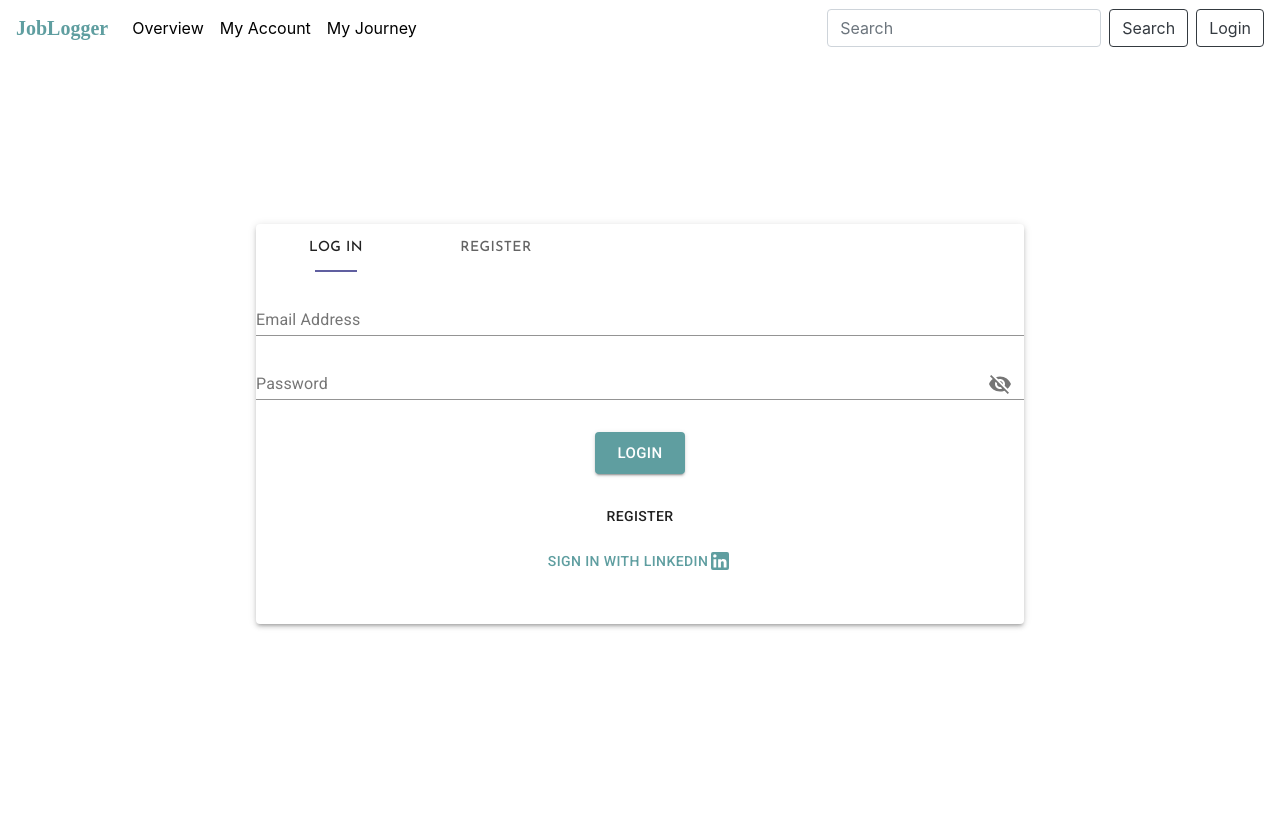
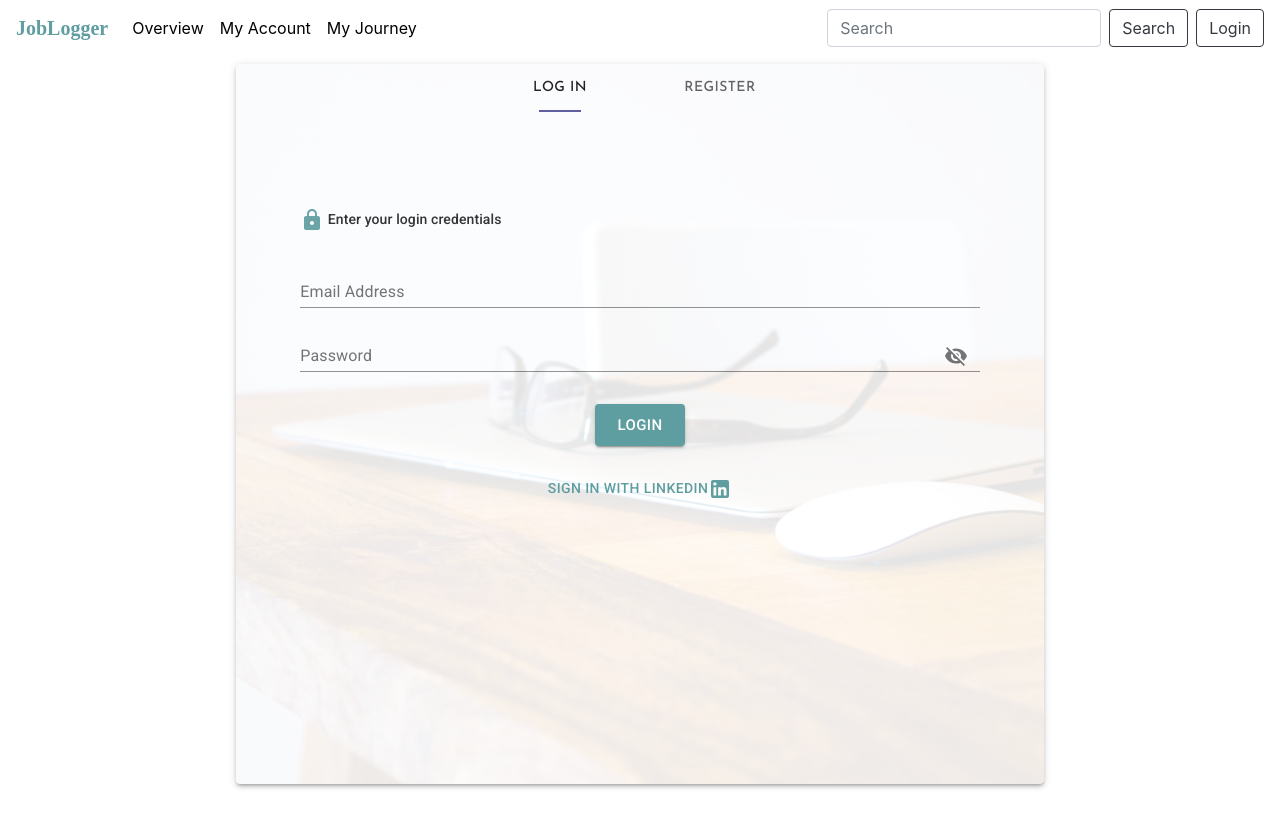
Before and after one commit to nuleeannajeon/JobLogger, a React (Create React App) app in the folder client/: page /entry in a window 1280 px wide. Shown: the top 828 px of the page. Before the commit the page ends 800 px from the top, so only its background shows below. Built offline with nearby package versions, Linux system fonts and the light colour scheme; a web font is replaced by a local one.

Commit message:
Made single user entry page, added background image with after element

```diff
--- a/client/src/components/LoginBox/index.js
+++ b/client/src/components/LoginBox/index.js
@@ -17,6 +17,7 @@ import Typography from '@material-ui/core/Typography';
 import processServerReturn from '../../utils/processServerReturn';
 import ResponsiveSubmit from '../ResponsiveSubmit';
 import { makeStyles } from '@material-ui/core/styles';
+import LockIcon from '@material-ui/icons/Lock';
 
 const useStyles = makeStyles((theme) => ({
     loginButton: {
@@ -34,6 +35,8 @@ const useStyles = makeStyles((theme) => ({
         '& > *': {
             marginTop: theme.spacing(2),
         },
+        height: '100%',
+        // outline: '1px solid red'
     },
     container: {
         display: 'flex',
@@ -50,6 +53,13 @@ const useStyles = makeStyles((theme) => ({
     spaceMe: { marginTop: 20 },
     input: {
         marginTop: theme.spacing(2),
+    },
+    mainContainer: {
+        height: '100%',
+        padding: '1em 2em',
+        // [theme.breakpoints.down('sm')]: {
+        //     padding: '1em 1em',
+        // },
     },
 }));
 
@@ -166,14 +176,11 @@ const LoginBox = () => {
         event.preventDefault();
     };
     return (
-        <div>
-            <Grid
-                container
-                direction="column"
-                justify="space-between"
-                alignItems="stretch"
-                className={classes.inputContainer}
-            >
+        <div className={classes.mainContainer}>
+            <Typography variant="subtitle2">
+                <LockIcon style={{ color: 'cadetblue' }} /> Enter your login credentials
+            </Typography>
+            <Grid container direction="column" justify="center" alignItems="stretch" className={classes.inputContainer}>
                 <FormControl>
                     <InputLabel htmlFor="email">Email Address</InputLabel>
                     <Input
@@ -221,9 +228,7 @@ const LoginBox = () => {
                         buttonClass={classes.loginButton}
                         submit={submitLogin}
                     />
-                    <Button className="spaceMe" onClick={() => history.push('/register')}>
-                        Register
-                    </Button>
+
                     <LinkedInOAuthButton className="spaceMe" loginComplete={oAuthloginComplete} />
                 </div>
             </Grid>
--- a/client/src/components/RegisterBox/index.js
+++ b/client/src/components/RegisterBox/index.js
@@ -367,7 +367,7 @@ const RegisterBox = (props) => {
                 ))}
             </Stepper>
             {activeStep === steps.length && (
-                <>
+                <div style={{padding:'0 2em'}}>
                     <Typography>You're ready to start logging those jobs!</Typography>
                     <div className={classes.finalButtonContainer}>
                         <Button onClick={handleReset} className={classes.button}>
@@ -383,7 +383,7 @@ const RegisterBox = (props) => {
                             name="Submit"
                         />
                     </div>
-                </>
+                </div>
             )}
         </div>
     );
--- /dev/null
+++ b/client/src/pages/UserEntry.css
@@ -0,0 +1,14 @@
+.bg::before {
+    content: ' ';
+    position: absolute;
+    background-image: url(/assets/craig-garner-YoadQb46v6k-unsplash.jpg);
+    background-size: cover;
+    background-position: center;
+    background-repeat: no-repeat;
+    opacity: 0.1;
+    top: 0px;
+    left: 0px;
+    right: 0px;
+    bottom: 0px;
+    /* outline: 10px solid red; */
+}
--- a/client/src/pages/Userentry.js
+++ b/client/src/pages/Userentry.js
@@ -6,10 +6,9 @@ import Tabs from '@material-ui/core/Tabs';
 import Tab from '@material-ui/core/Tab';
 import Typography from '@material-ui/core/Typography';
 import Paper from '@material-ui/core/Paper';
-
-import RegisterBox from '../components/RegisterBox'
-import LoginBox from '../components/LoginBox'
-
+import './UserEntry.css'
+import RegisterBox from '../components/RegisterBox';
+import LoginBox from '../components/LoginBox';
 
 const useStyles = makeStyles((theme) => ({
     tab: {
@@ -25,21 +24,49 @@ const useStyles = makeStyles((theme) => ({
         height: '90vh',
     },
     box: {
-        maxWidth: '80vw',
-        minWidth: '60vw',
-        minHeight: '50vh'
+        // maxWidth: '80vw',
+        // minWidth: '60vw',
+        width: '80ch',
+        height: '80ch',
+        position: 'relative',
+        // minHeight: '50vh',
+        padding: '0 2em',
+        // '&::before': {
+        //     content: ' ',
+        //     position: 'absolute',
+        //     backgroundColor: 'rgba(0, 0, 0, 0.25)',
+        //     top: '0px',
+        //     left: '0px',
+        //     right: '0px',
+        //     bottom: '0px',
+        //     // opacity: 0.5,
+        // },
+        [theme.breakpoints.down('sm')]: {
+            width: 'auto',
+            marginTop: '8em',
+            padding: '0',
+            width: '100%',
+            height: '60ch',
+        },
         //PUT IN MEDIA QUERY TO SERVE FULL WIDTH, USE FIXED SIZES
         //ADD BACKGROUND
+    },
+    tabContainer: {
+        paddingTop: '5em',
+        display: 'flex',
+        flexDirection: 'column',
+        alignItems: 'stretch',
+        // justifyContent: 'center',
+        // outline: '1px solid red',
+        height: '100%',
     },
 }));
 
 const TabItem = (props) => {
+    if (props.tab !== props.currentTab) return '';
 
-    if (props.tab !== props.currentTab) return ''
-
-    return <>{props.children}</>
-
-}
+    return <div>{props.children}</div>;
+};
 
 const CoolTabs = withStyles({
     indicator: {
@@ -65,8 +92,9 @@ const UserEntry = () => {
     return (
         <Container maxWidth="lg">
             <Grid className={classes.container} container direction="column" justify="center" alignItems="center">
-                <Paper elevation={3} className={classes.box}>
+                <Paper elevation={3} className={[classes.box, 'bg'].join(' ')}>
                     <CoolTabs
+                        centered
                         className={classes.tabs}
                         value={tab}
                         onChange={handleTabChange}
@@ -76,12 +104,14 @@ const UserEntry = () => {
                         <Tab disableRipple className={classes.tab} label="Log in" />
                         <Tab disableRipple className={classes.tab} label="Register" />
                     </CoolTabs>
+                    <div className={classes.tabContainer}>
                         <TabItem tab={0} currentTab={tab}>
                             <LoginBox />
                         </TabItem>
                         <TabItem tab={1} currentTab={tab}>
                             <RegisterBox />
                         </TabItem>
+                    </div>
                 </Paper>
             </Grid>
         </Container>
```
Also changed, not shown: client/public/assets/craig-garner-YoadQb46v6k-unsplash.jpg (added). Lines whose indentation alone changed are shown as unchanged.
